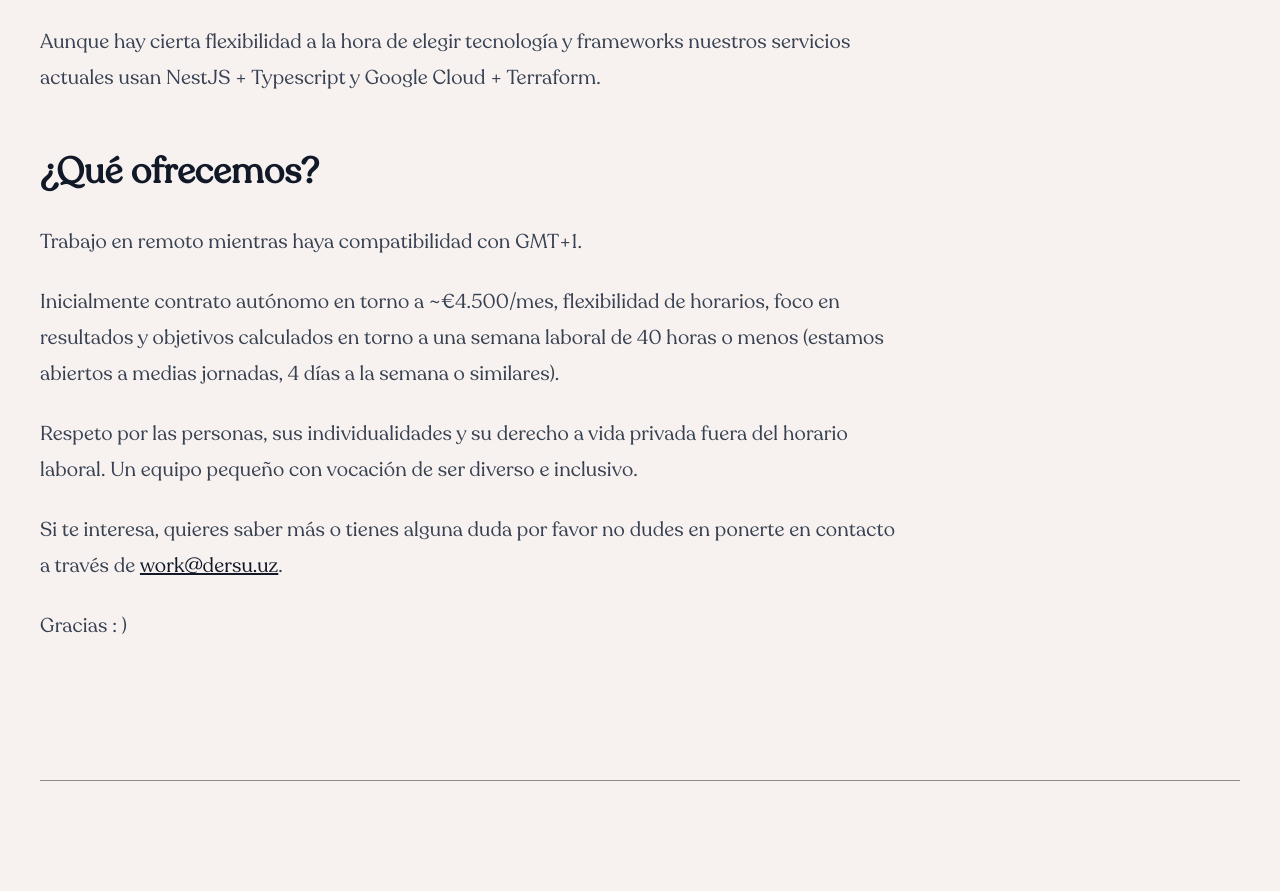
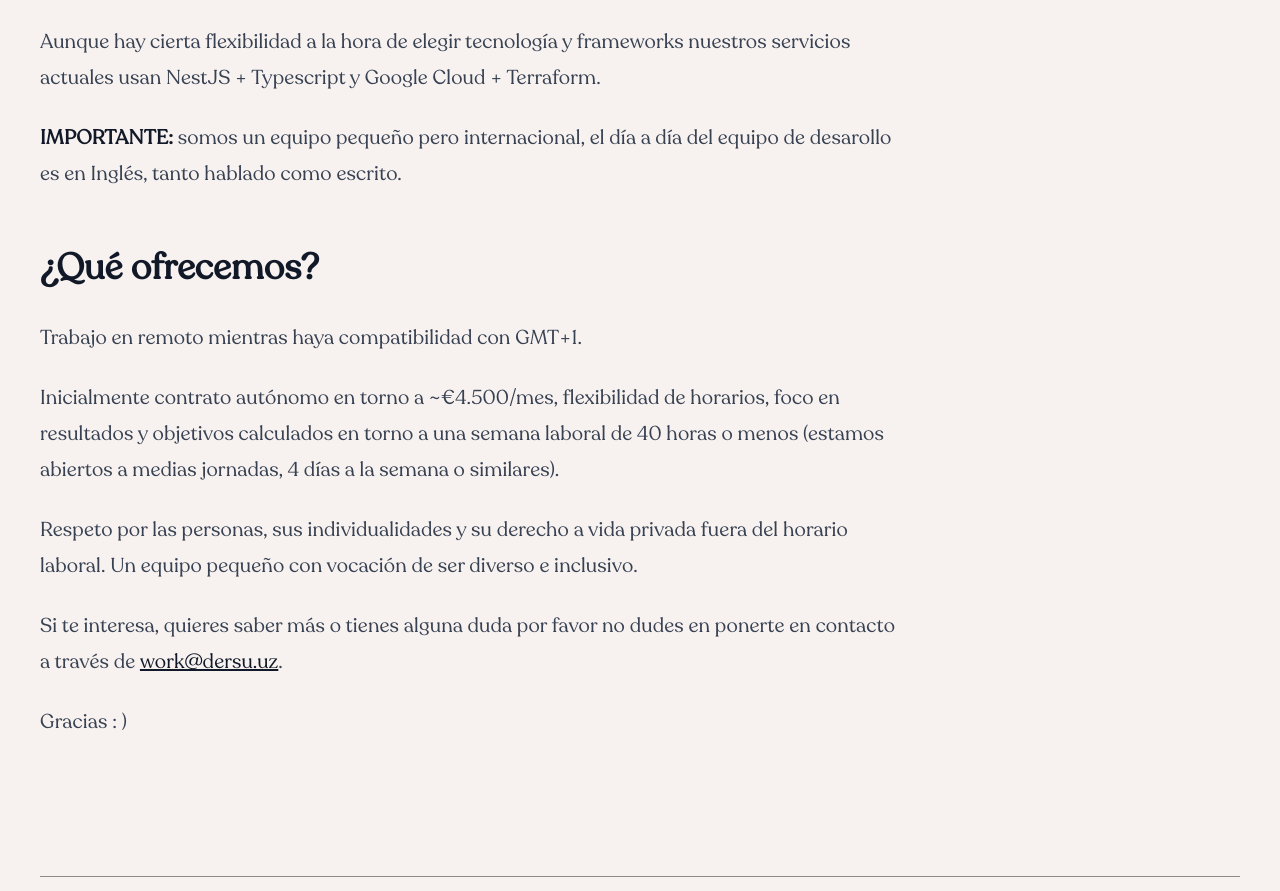
Before and after one commit to dersu-uz/public-site, a Next.js app: page /es/trabajo-backend in a window 1280 px wide. Shown: the part 1540-2431 px from the top of the page. Built offline with nearby package versions, Linux system fonts and the light colour scheme.

Commit message:
Added note about English!

```diff
--- a/src/pages/es/trabajo-backend.tsx
+++ b/src/pages/es/trabajo-backend.tsx
@@ -73,6 +73,12 @@ const Backend: FC = props => {
             Google Cloud + Terraform.
           </p>
 
+          <p>
+            <strong>IMPORTANTE:</strong> somos un equipo pequeño pero
+            internacional, el día a día del equipo de desarollo es en Inglés,
+            tanto hablado como escrito.
+          </p>
+
           <h2>¿Qué ofrecemos?</h2>
 
           <p>Trabajo en remoto mientras haya compatibilidad con GMT+1.</p>
```
